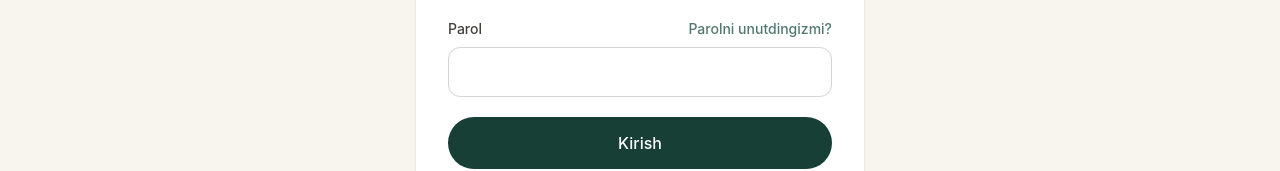
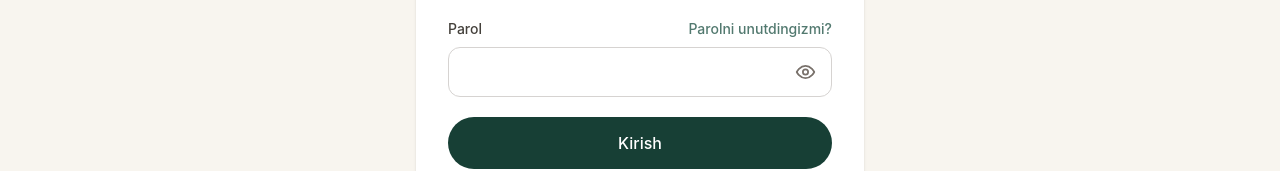
Before and after one commit to sharobiddinovjaloliddin97-sudo/velmora-ecommerce, a React app in the folder frontend/: page /login in a window 1280 px wide. Shown: the part 388-559 px from the top of the page. Built offline with nearby package versions, Linux system fonts and the light colour scheme; no server answers; the HTML template or start-up script is replaced by a standard one.

Commit message:
Add password visibility toggle

```diff
--- a/frontend/src/pages/LoginPage.jsx
+++ b/frontend/src/pages/LoginPage.jsx
@@ -6,6 +6,7 @@ import {
   useNavigate,
 } from "react-router-dom";
 
+import PasswordInput from "../components/PasswordInput";
 import { useAuth } from "../context/AuthContext";
 import { useLanguage } from "../context/LanguageContext";
 
@@ -117,6 +118,7 @@ function LoginPage() {
 
 
             <div>
+
               <div className="mb-2 flex items-center justify-between gap-4">
 
                 <label
@@ -139,17 +141,28 @@ function LoginPage() {
 
               </div>
 
-              <input
+
+              <PasswordInput
                 id="password"
-                type="password"
                 required
                 autoComplete="current-password"
                 value={password}
                 onChange={(event) =>
                   setPassword(event.target.value)
                 }
-                className="w-full rounded-xl border border-stone-300 px-4 py-3 outline-none transition focus:border-[#173f35]"
+                showLabel={
+                  language === "ru"
+                    ? "Показать пароль"
+                    : "Parolni ko‘rsatish"
+                }
+                hideLabel={
+                  language === "ru"
+                    ? "Скрыть пароль"
+                    : "Parolni yashirish"
+                }
+                className="rounded-xl border border-stone-300 px-4 py-3 outline-none transition focus:border-[#173f35]"
               />
+
             </div>
 
 
@@ -195,6 +208,7 @@ function LoginPage() {
           </div>
 
         </div>
+
       </div>
 
     </div>
```
